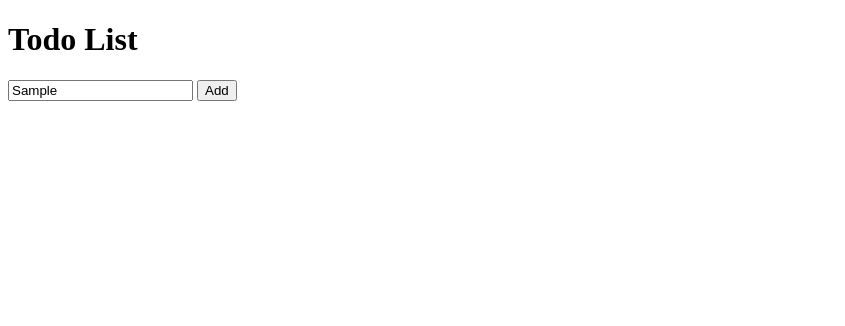
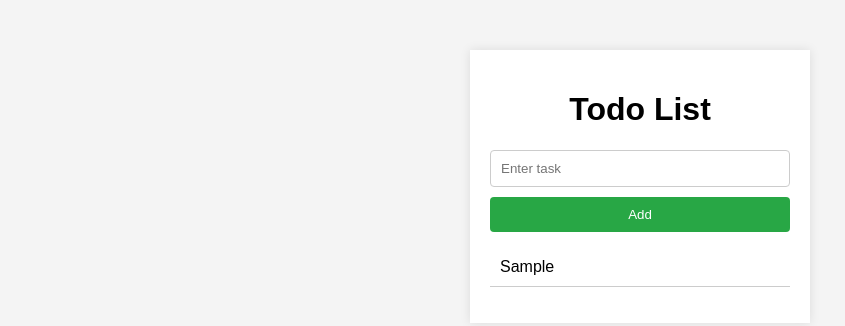
Before and after one commit to leegen-code/todo-list, a website: page public/html/todolist.html in a window 1280 px wide. Both pictures are taken after typing "Sample" into the empty fields and a click on the button "Add". Shown: the whole page, without its empty margins (0-845 px from the left). Drawn offline with Linux system fonts and the light colour scheme; files that its build step writes are made by us from their sources; files whose address does not match are found by name.

Commit message:
add styles and functionality for to-do list application

```diff
--- a/public/css/todolist.css
+++ b/public/css/todolist.css
@@ -0,0 +1,56 @@
+body {
+    font-family: Arial, sans-serif;
+    background-color: #f4f4f4;
+    margin: 0;
+    padding: 0;
+}
+
+.container {
+    width: 300px;
+    margin: 50px auto;
+    background: #fff;
+    padding: 20px;
+    box-shadow: 0 0 10px rgba(0, 0, 0, 0.1);
+}
+
+h1 {
+    text-align: center;
+}
+
+input[type="text"] {
+    width: calc(100% - 22px);
+    padding: 10px;
+    margin-bottom: 10px;
+    border: 1px solid #ccc;
+    border-radius: 4px;
+}
+
+button {
+    width: 100%;
+    padding: 10px;
+    background: #28a745;
+    color: #fff;
+    border: none;
+    border-radius: 4px;
+    cursor: pointer;
+}
+
+button:hover {
+    background: #218838;
+}
+
+ul {
+    list-style-type: none;
+    padding: 0;
+}
+
+li {
+    padding: 10px;
+    border-bottom: 1px solid #ccc;
+    cursor: pointer;
+}
+
+li.completed {
+    text-decoration: line-through;
+    color: #888;
+}
--- a/public/js/todolist.js
+++ b/public/js/todolist.js
@@ -0,0 +1,13 @@
+document.getElementById('add').addEventListener('click', function() {
+    const taskInput = document.getElementById('task');
+    const taskText = taskInput.value.trim();
+    if (taskText !== '') {
+        const taskItem = document.createElement('li');
+        taskItem.textContent = taskText;
+        taskItem.addEventListener('click', function() {
+            taskItem.classList.toggle('completed');
+        });
+        document.getElementById('tasks').appendChild(taskItem);
+        taskInput.value = '';
+    }
+});
```
Also changed, not shown: public/html/todolist.html (+1 -0 lines).
